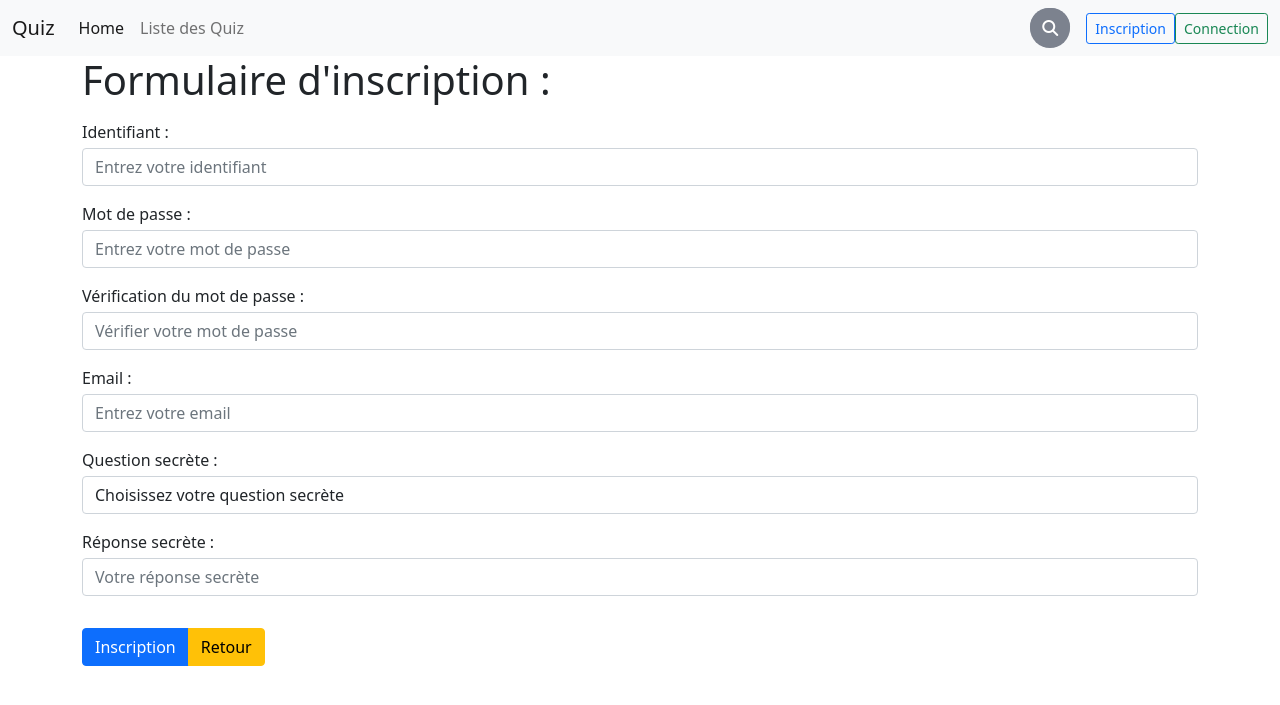
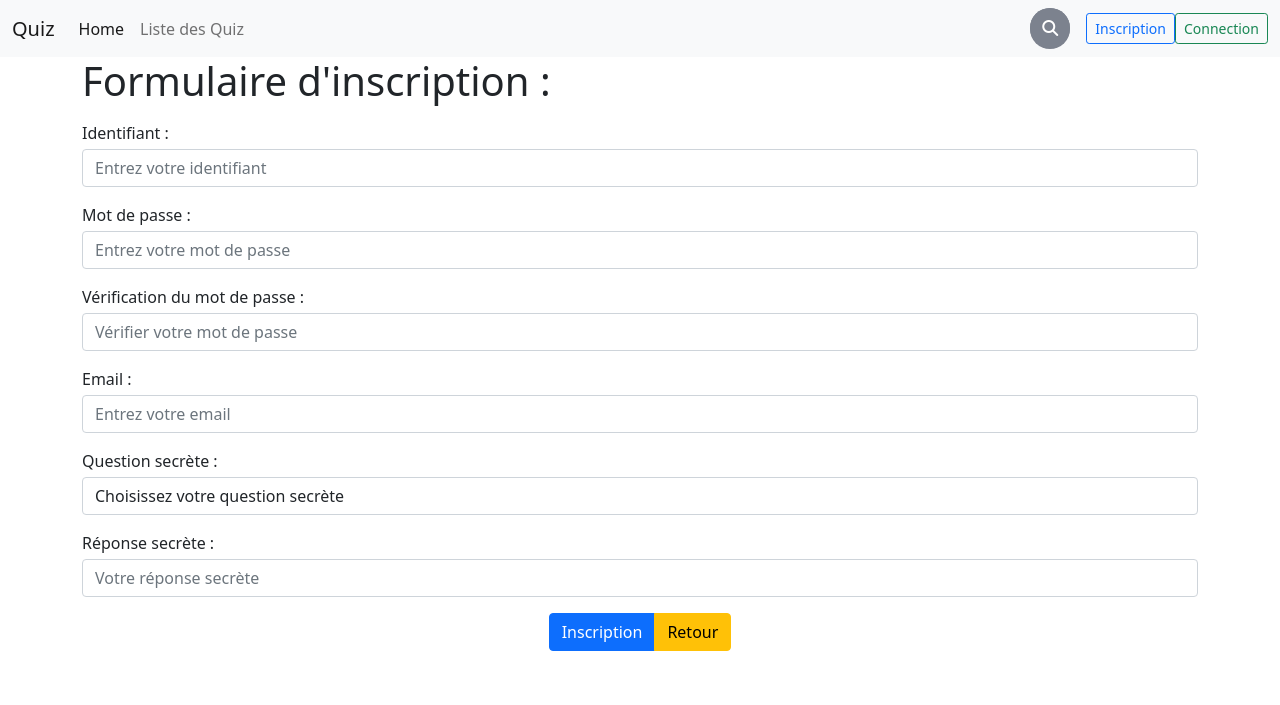
Before and after one commit to Clement-Julia/TPQuizz, a PHP site: page /vues/inscription.php in a window 1280 px wide. Shown: the top 705 px of the page. Run offline with PHP 8.4, Linux system fonts and the light colour scheme; data that the repository does not hold is empty; some libraries are stand-ins or nearby versions.

Commit message:
Dernière modif css (modif bouton pour les centrer et en même temp qu'ils gardent leurs tailles normales)

```diff
--- a/css/styles.css
+++ b/css/styles.css
@@ -298,6 +298,8 @@
 	width: 0;
     padding: 0;
 	line-height: 37px;
+    border-bottom: 4px solid #7c828e;
+    border-bottom-left-radius: 15px;
     outline: none;
     transition: width 0.2s linear;
 }
@@ -370,3 +372,11 @@
 .quiz_img {
     width: 100%;
 }
+
+.return {
+    flex : 0 !important
+}
+
+.grey {
+    background-color: #e2e3e5;
+}
--- a/vues/connexion.php
+++ b/vues/connexion.php
@@ -41,8 +41,8 @@ if(!empty($_GET["err"])){
     </div>
 
     <div class="form-group text-center btn-group d-flex justify-content-center mt-3">
-        <button type="submit" class="btn btn-primary" name="submit" value="ON">Connexion</button>
-        <a href="index.php" class="btn btn-warning">Retour</a>
+        <button type="submit" class="btn btn-primary return" name="submit" value="ON">Connexion</button>
+        <a href="index.php" class="btn btn-warning return">Retour</a>
     </div>
 </form>
 
--- a/vues/index.php
+++ b/vues/index.php
@@ -47,7 +47,7 @@ $Cats = $modele->toutesLesCategories();
     foreach($Cats as $Cat){
         ?>
         <div style="width:25%; display:inline-block; margin: 0 20px;" class="mb-4">
-            <a href="../traitements/redirection.php?filtre=<?=$Cat["libelle"]?>"><button class="btn btn-secondary text-light me-3 py-3 ps-0 pe-3 radius-md policies" style="min-width: 230px;">
+            <a href="../traitements/redirection.php?filtre=<?=$Cat["libelle"]?>"><button class="btn btn-light text-dark grey me-3 py-3 ps-0 pe-3 radius-md policies" style="min-width: 230px;">
                 <img src="<?=$Cat["icone"]?>" style="width:30px; height:30px;" HSPACE="15">
                 <?=$Cat["libelle"]?>
             </button></a>
--- a/vues/inscription.php
+++ b/vues/inscription.php
@@ -76,9 +76,9 @@ if(isset($_GET["error"])){
         <input type="text" class="form-control" name="reponseS" id="reponseS" placeholder="Votre réponse secrète">
     </div>
 
-    <div class="form-group btn-group mt-3">
-        <button type="submit" class="btn btn-primary" name="submit" value="ON">Inscription</button>
-        <a href="../vues/" class="btn btn-warning">Retour</a>
+    <div class="form-group btn-group d-flex justify-content-center mt-3">
+        <button type="submit" class="btn btn-primary return" name="submit" value="ON">Inscription</button>
+        <a href="../vues/" class="btn btn-warning return">Retour</a>
     </div>
 
 </form>
```
